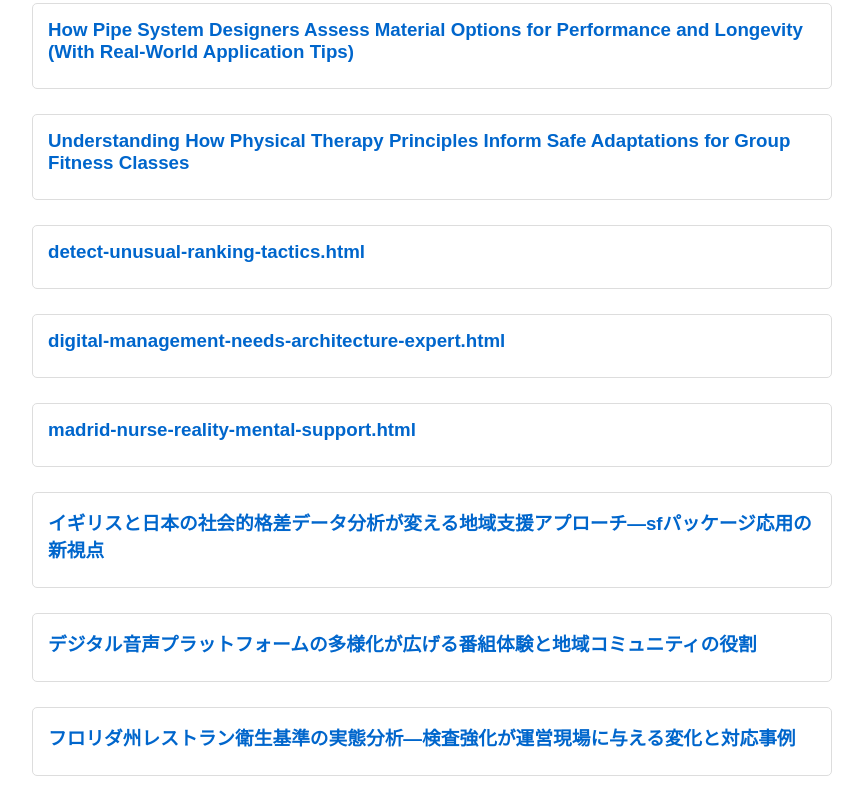
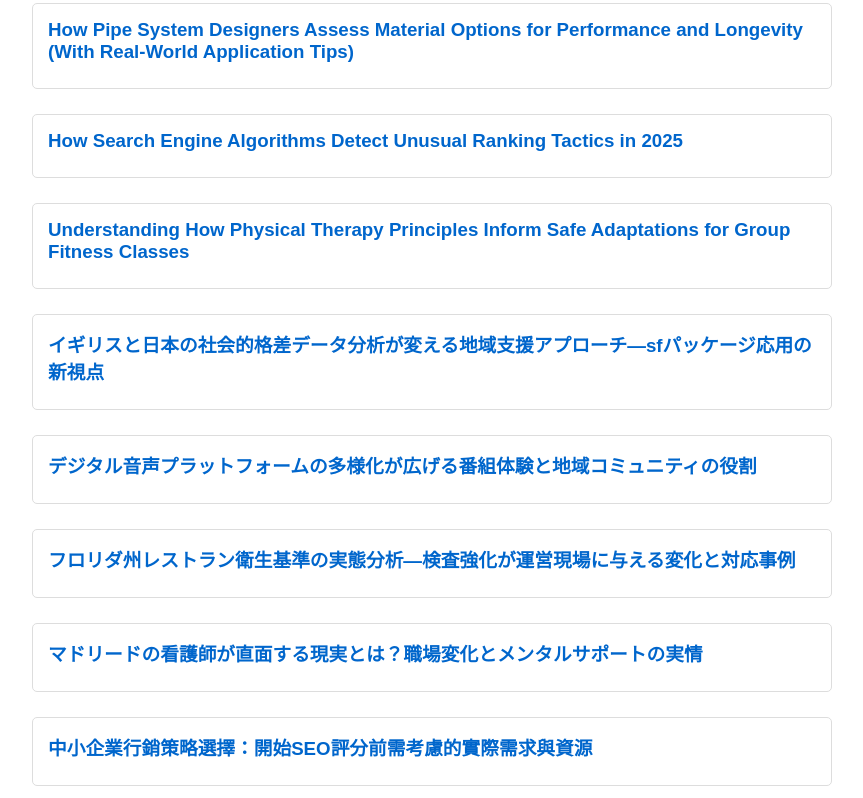
Before and after one commit to lucien0505/lucien0505.github.io, a plain HTML site: page index.html in a window 1280 px wide. Shown: the part 1034-1832 px from the top of the page, without its empty margins (208-1071 px from the left). Drawn offline with Linux system fonts and the light colour scheme.

Commit message:
自動更新 Index.html - 文章目錄（包含Gist）

```diff
--- a/index.html
+++ b/index.html
@@ -55,16 +55,10 @@
             <h3><a href="pipe-system-design-materials-choices.html">How Pipe System Designers Assess Material Options for Performance and Longevity (With Real-World Application Tips)</a></h3>
         </div>
         <div class="article-item">
-            <h3><a href="physical-therapy-group-fitness.html">Understanding How Physical Therapy Principles Inform Safe Adaptations for Group Fitness Classes</a></h3>
+            <h3><a href="detect-unusual-ranking-tactics.html">How Search Engine Algorithms Detect Unusual Ranking Tactics in 2025</a></h3>
         </div>
         <div class="article-item">
-            <h3><a href="detect-unusual-ranking-tactics.html">detect-unusual-ranking-tactics.html</a></h3>
-        </div>
-        <div class="article-item">
-            <h3><a href="digital-management-needs-architecture-expert.html">digital-management-needs-architecture-expert.html</a></h3>
-        </div>
-        <div class="article-item">
-            <h3><a href="madrid-nurse-reality-mental-support.html">madrid-nurse-reality-mental-support.html</a></h3>
+            <h3><a href="physical-therapy-group-fitness.html">Understanding How Physical Therapy Principles Inform Safe Adaptations for Group Fitness Classes</a></h3>
         </div>
         <div class="article-item">
             <h3><a href="social-disparity-analysis-japan-uk.html">イギリスと日本の社会的格差データ分析が変える地域支援アプローチ—sfパッケージ応用の新視点</a></h3>
@@ -74,6 +68,9 @@
         </div>
         <div class="article-item">
             <h3><a href="florida-restaurant-hygiene-analysis.html">フロリダ州レストラン衛生基準の実態分析―検査強化が運営現場に与える変化と対応事例</a></h3>
+        </div>
+        <div class="article-item">
+            <h3><a href="madrid-nurse-reality-mental-support.html">マドリードの看護師が直面する現実とは？職場変化とメンタルサポートの実情</a></h3>
         </div>
         <div class="article-item">
             <h3><a href="small-business-marketing-strategy-seo-considerations-requirements-resources.html">中小企業行銷策略選擇：開始SEO評分前需考慮的實際需求與資源</a></h3>
@@ -101,6 +98,9 @@
         </div>
         <div class="article-item">
             <h3><a href="difference-between-certification-and-practical-work-seo.html">広報スキル資格と実務の違いは？合格率・業界で役立つ成長ポイント徹底比較</a></h3>
+        </div>
+        <div class="article-item">
+            <h3><a href="digital-management-needs-architecture-expert.html">建築顧問選擇：導入工務管理數位化前應先盤點哪些內部需求？</a></h3>
         </div>
         <div class="article-item">
             <h3><a href="automated-production-materials-selection-analysis.html">從機械裝配到自動化生產：定位銷在各產業材料選擇與耐磨處理應用經驗分析</a></h3>
@@ -268,7 +268,7 @@
     </div>
 
     <div class="footer">
-        <p>Total 68 items (38 articles, 30 gists) | Last updated: 2025-12-07 09:14:26</p>
+        <p>Total 68 items (38 articles, 30 gists) | Last updated: 2025-12-08 09:14:28</p>
     </div>
 </body>
 </html>
```
